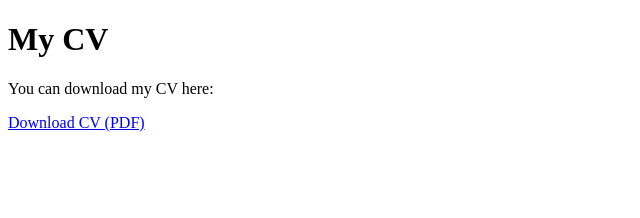
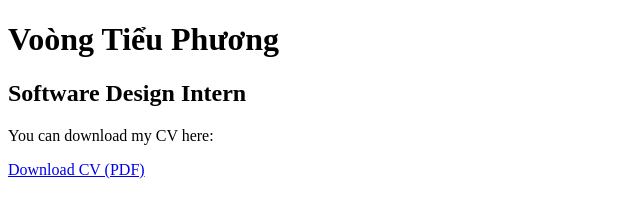
Before and after one commit to Funology0612/Voong-Tieu-Phuong, a plain HTML site: page index.html in a window 1280 px wide. Shown: the whole page, without its empty margins (0-640 px from the left). Drawn offline with Linux system fonts and the light colour scheme.

Commit message:
Update index.html

```diff
--- a/index.html
+++ b/index.html
@@ -5,7 +5,8 @@
   <title>Voòng Tiểu Phương - Software Design Intern</title>
 </head>
 <body>
-  <h1>My CV</h1>
+  <h1>Voòng Tiểu Phương</h1>
+  <h2>Software Design Intern</h2>
   <p>You can download my CV here:</p>
   <a href="resumecv.pdf" target="_blank">Download CV (PDF)</a>
 </body>
```
